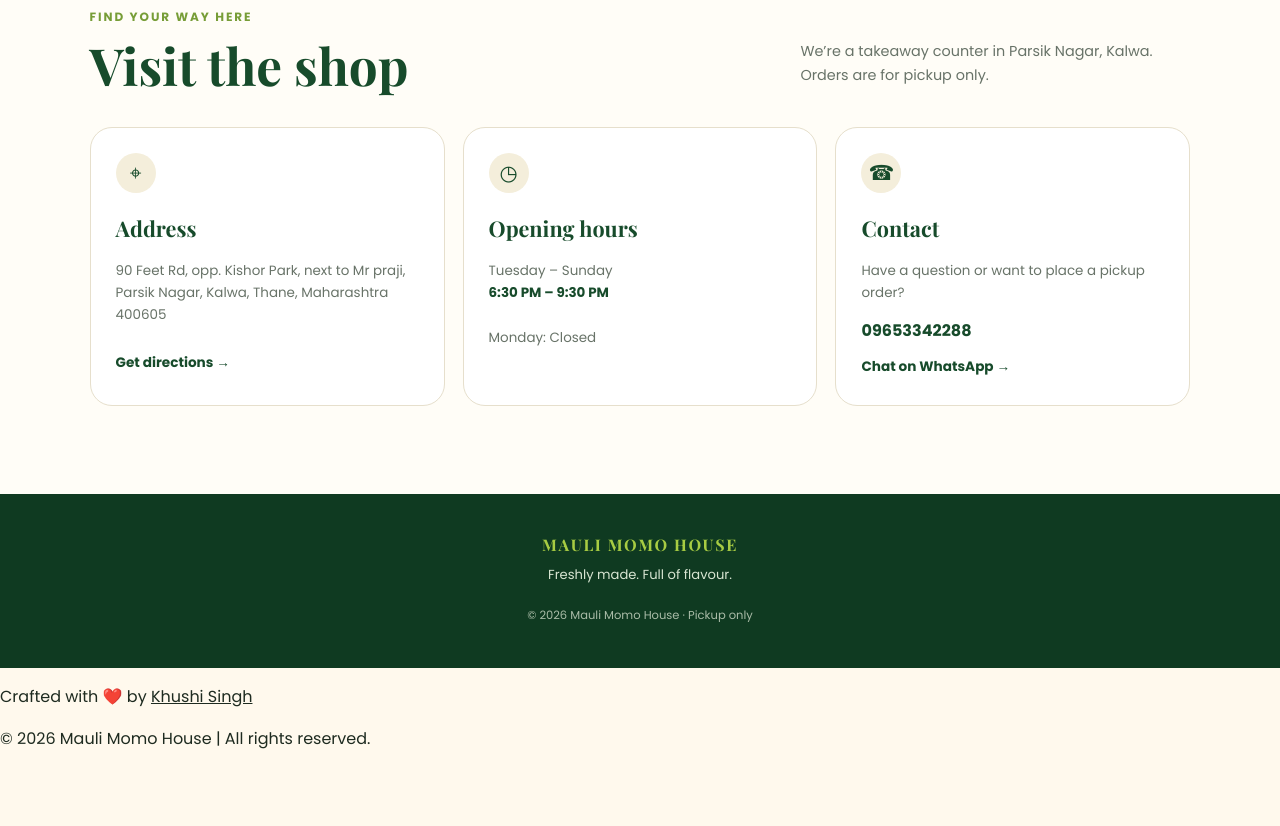
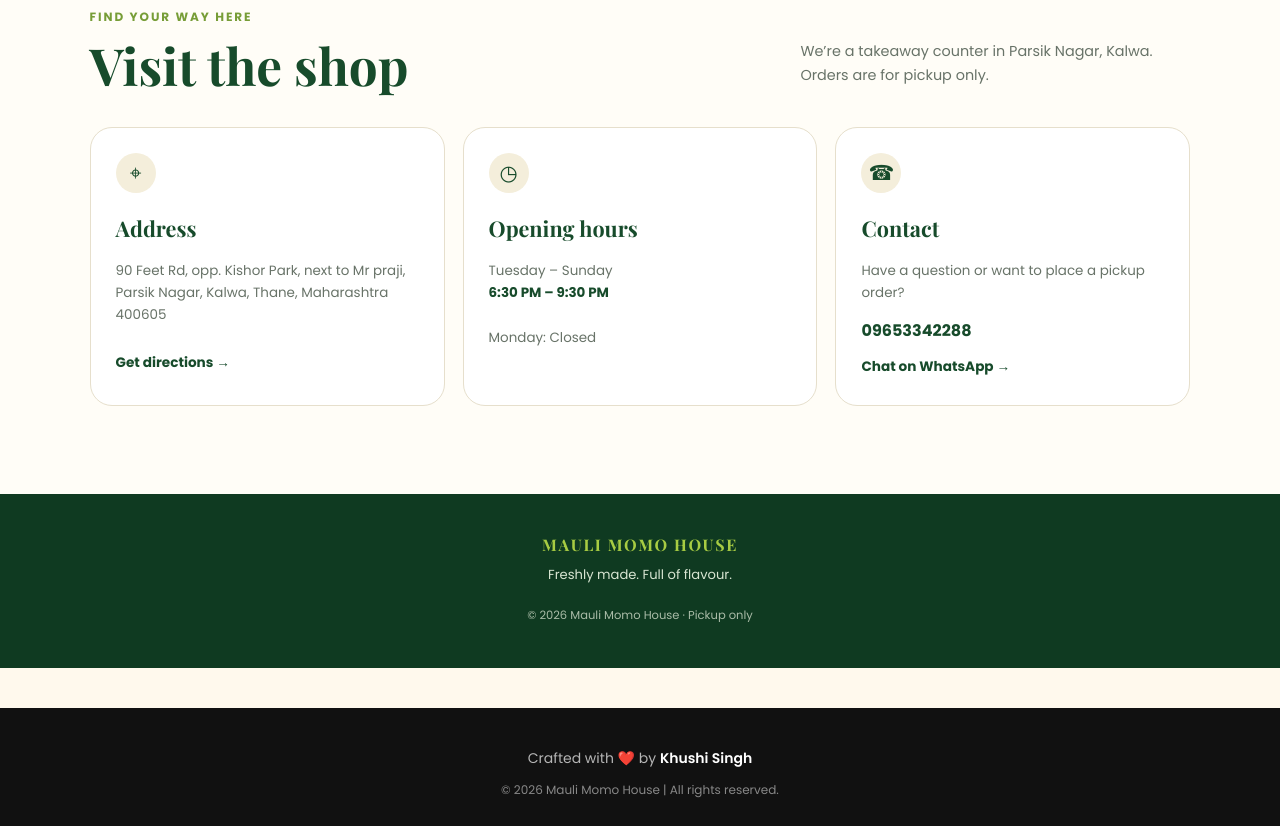
Before and after one commit to khushisingh190204/mauli-momo-website, a plain HTML site: page index.html in a window 1280 px wide. Shown: the part 3398-4224 px from the top of the page. Before the commit the page ends 4150 px from the top, so only its background shows below. Drawn offline with nearby package versions, Linux system fonts and the light colour scheme.

Commit message:
Add developer credit footer styles
Added styles for developer credit footer.

```diff
--- a/assets/css/style.css
+++ b/assets/css/style.css
@@ -6,3 +6,33 @@
 @media(max-width:900px){.hero{padding:55px 6vw;gap:25px}.menu-grid{grid-template-columns:repeat(2,minmax(0,1fr))}.section{padding:68px 5vw}.header{padding:0 5vw}}
 @media(max-width:650px){.header{height:70px}.brand strong{font-size:.9rem}.brand small{font-size:.62rem}.brand-mark{width:38px;height:38px}.nav-toggle{display:block}.nav-links{display:none;position:absolute;top:70px;left:0;right:0;background:var(--cream);padding:18px 22px 22px;border-bottom:1px solid var(--line);align-items:stretch;gap:14px;flex-direction:column}.nav-links.open{display:flex}.nav-links a{padding:5px 0}.nav-links .nav-order{padding:10px 15px;text-align:center}.hero{grid-template-columns:1fr;padding:48px 22px 55px;gap:34px}.hero h1{font-size:3.65rem}.hero-art{width:min(78vw,330px)}.flavour-strip{font-size:.66rem;letter-spacing:.04em}.flavour-strip i{padding:0 4px}.section{padding:58px 20px}.section-heading{display:block}.section-heading>p{margin-top:13px}.menu-tools{align-items:stretch;flex-direction:column}.search-wrap input{width:100%}.menu-grid{grid-template-columns:1fr;gap:17px}.food-photo{height:190px}.about-section{grid-template-columns:1fr;gap:35px}.about-points{gap:18px}.visit-grid{grid-template-columns:1fr}.visit-card{min-height:0}.floating-whatsapp{right:13px;bottom:13px}.hero-actions .button{flex:1 1 auto}}
 @media(prefers-reduced-motion:reduce){html{scroll-behavior:auto}*,*:before,*:after{transition:none!important}}
+/* Developer Credit Footer */
+.developer-footer {
+    text-align: center;
+    padding: 25px 15px;
+    margin-top: 40px;
+    background: #111111;
+    color: #b5b5b5;
+    font-size: 14px;
+}
+
+.developer-footer p {
+    margin-bottom: 8px;
+}
+
+.developer-footer a {
+    color: #ffffff;
+    text-decoration: none;
+    font-weight: 600;
+    transition: color 0.3s ease;
+}
+
+.developer-footer a:hover {
+    color: #e6a23c;
+    text-decoration: underline;
+}
+
+.developer-footer span {
+    font-size: 12px;
+    color: #888888;
+}
```
